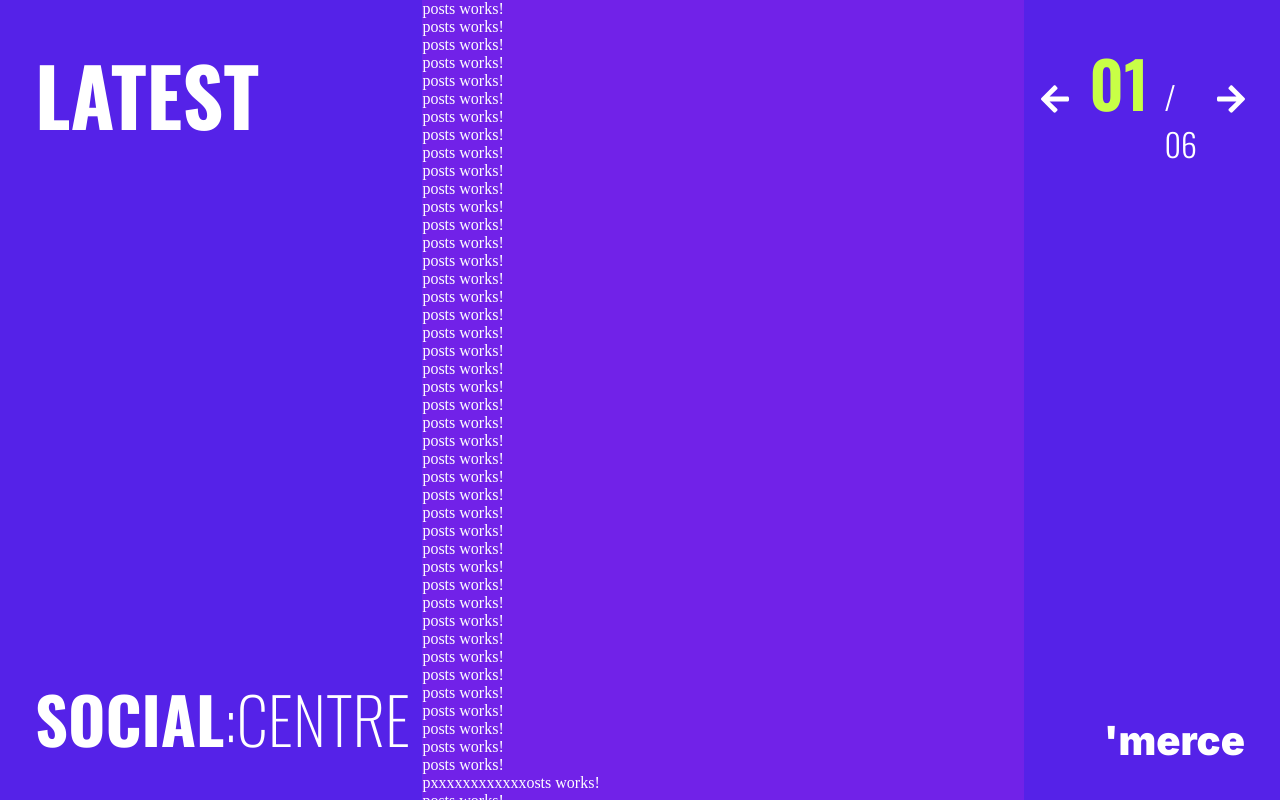
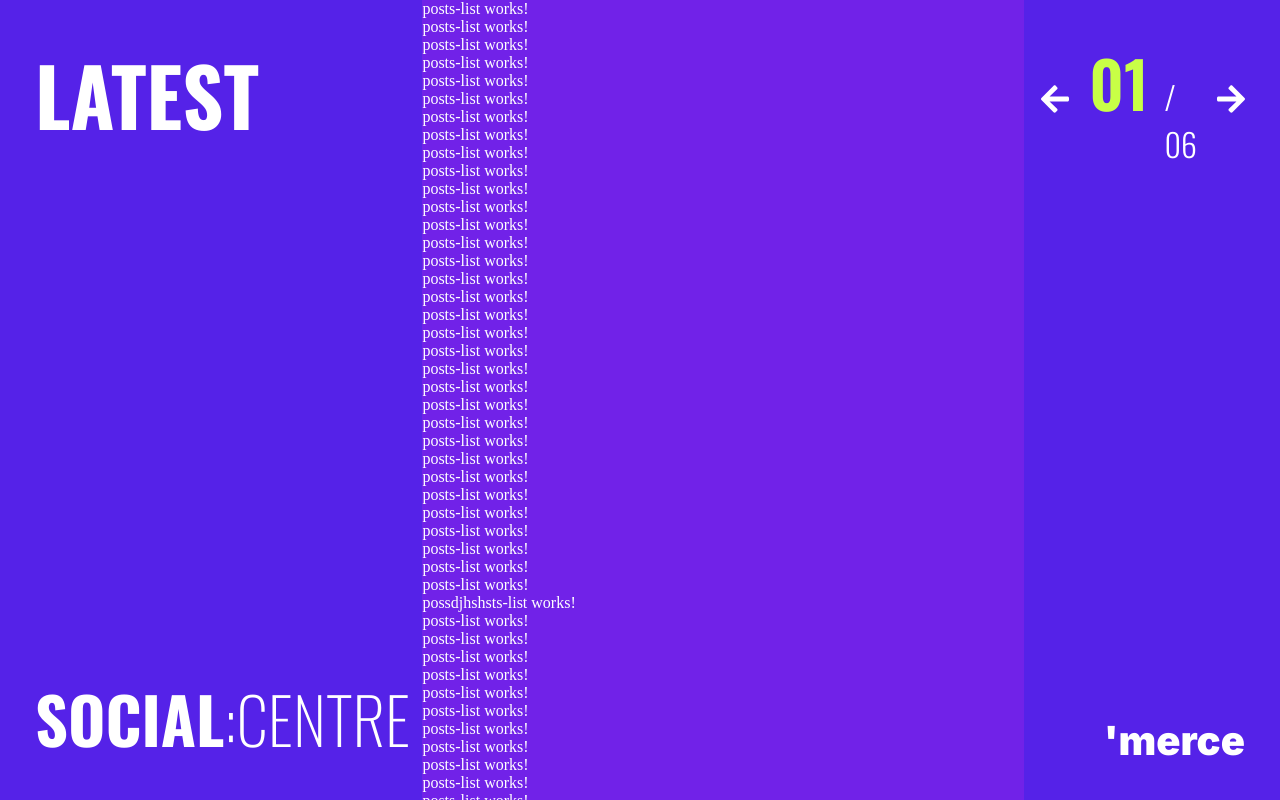
Before and after one commit to matikanek/blog-forum-sample, an Angular app in the folder blog-forum/: page /posts in a window 1280 px wide. Built offline with nearby package versions, Linux system fonts and the light colour scheme.

Commit message:
Adding skeleton of posts-list module which will show list of posts

```diff
--- a/blog-forum/src/app/+posts/containers/posts/posts.component.html
+++ b/blog-forum/src/app/+posts/containers/posts/posts.component.html
@@ -1,66 +1 @@
-<p>posts works!</p>
-<p>posts works!</p>
-<p>posts works!</p>
-<p>posts works!</p>
-<p>posts works!</p>
-<p>posts works!</p>
-<p>posts works!</p>
-<p>posts works!</p>
-<p>posts works!</p>
-<p>posts works!</p>
-<p>posts works!</p>
-<p>posts works!</p>
-<p>posts works!</p>
-<p>posts works!</p>
-<p>posts works!</p>
-<p>posts works!</p>
-<p>posts works!</p>
-<p>posts works!</p>
-<p>posts works!</p>
-<p>posts works!</p>
-<p>posts works!</p>
-<p>posts works!</p>
-<p>posts works!</p>
-<p>posts works!</p>
-<p>posts works!</p>
-<p>posts works!</p>
-<p>posts works!</p>
-<p>posts works!</p>
-<p>posts works!</p>
-<p>posts works!</p>
-<p>posts works!</p>
-<p>posts works!</p>
-<p>posts works!</p>
-<p>posts works!</p>
-<p>posts works!</p>
-<p>posts works!</p>
-<p>posts works!</p>
-<p>posts works!</p>
-<p>posts works!</p>
-<p>posts works!</p>
-<p>posts works!</p>
-<p>posts works!</p>
-<p>posts works!</p>
-<p>pxxxxxxxxxxxxosts works!</p>
-<p>posts works!</p>
-<p>posts works!</p>
-<p>posts works!</p>
-<p>posts works!</p>
-<p>posts works!</p>
-<p>posts works!</p>
-<p>posts works!</p>
-<p>posts works!</p>
-<p>posts works!</p>
-<p>posts works!</p>
-<p>posts works!</p>
-<p>posts works!</p>
-<p>possssssssssssts works!</p>
-<p>posts works!</p>
-<p>posts works!</p>
-<p>posts works!</p>
-<p>posts works!</p>
-<p>posts works!</p>
-<p>posts works!</p>
-<p>posts works!</p>
-<p>posts works!</p>
-<p>posts works!</p>
+<router-outlet></router-outlet>
--- /dev/null
+++ b/blog-forum/src/app/+posts/modules/posts-list/components/posts-list-list/posts-list-list.component.html
@@ -0,0 +1 @@
+<p>posts-list-list works!</p>
--- /dev/null
+++ b/blog-forum/src/app/+posts/modules/posts-list/components/posts-list-list/posts-list-list.component.ts
@@ -0,0 +1,15 @@
+import { Component, OnInit } from '@angular/core';
+
+@Component({
+  selector: 'app-posts-list-list',
+  templateUrl: './posts-list-list.component.html',
+  styleUrls: ['./posts-list-list.component.scss']
+})
+export class PostsListListComponent implements OnInit {
+
+  constructor() { }
+
+  ngOnInit(): void {
+  }
+
+}
--- /dev/null
+++ b/blog-forum/src/app/+posts/modules/posts-list/containers/posts-list/posts-list.component.html
@@ -0,0 +1,64 @@
+<p>posts-list works!</p>
+<p>posts-list works!</p>
+<p>posts-list works!</p>
+<p>posts-list works!</p>
+<p>posts-list works!</p>
+<p>posts-list works!</p>
+<p>posts-list works!</p>
+<p>posts-list works!</p>
+<p>posts-list works!</p>
+<p>posts-list works!</p>
+<p>posts-list works!</p>
+<p>posts-list works!</p>
+<p>posts-list works!</p>
+<p>posts-list works!</p>
+<p>posts-list works!</p>
+<p>posts-list works!</p>
+<p>posts-list works!</p>
+<p>posts-list works!</p>
+
+<p>posts-list works!</p>
+<p>posts-list works!</p>
+<p>posts-list works!</p>
+<p>posts-list works!</p>
+<p>posts-list works!</p>
+<p>posts-list works!</p>
+<p>posts-list works!</p>
+<p>posts-list works!</p>
+<p>posts-list works!</p>
+<p>posts-list works!</p>
+<p>posts-list works!</p>
+<p>posts-list works!</p>
+<p>posts-list works!</p>
+<p>posts-list works!</p>
+<p>posts-list works!</p>
+<p>possdjhshsts-list works!</p>
+<p>posts-list works!</p>
+<p>posts-list works!</p>
+<p>posts-list works!</p>
+<p>posts-list works!</p>
+<p>posts-list works!</p>
+<p>posts-list works!</p>
+<p>posts-list works!</p>
+<p>posts-list works!</p>
+<p>posts-list works!</p>
+<p>posts-list works!</p>
+<p>posts-list works!</p>
+<p>posts-list works!</p>
+<p>posts-list works!</p>
+<p>posts-list works!</p>
+<p>posts-list works!</p>
+<p>posts-list works!</p>
+<p>posts-list works!</p>
+<p>posts-list works!</p>
+<p>posoqieroeuouuts-list works!</p>
+<p>posts-list works!</p>
+<p>posts-list works!</p>
+<p>posts-list works!</p>
+<p>posts-list works!</p>
+<p>posts-list works!</p>
+<p>posts-list works!</p>
+<p>posts-list works!</p>
+<p>posts-list works!</p>
+<p>posts-list works!</p>
+<p>posts-list works!</p>
--- /dev/null
+++ b/blog-forum/src/app/+posts/modules/posts-list/containers/posts-list/posts-list.component.ts
@@ -0,0 +1,15 @@
+import { Component, OnInit } from '@angular/core';
+
+@Component({
+  selector: 'app-posts-list',
+  templateUrl: './posts-list.component.html',
+  styleUrls: ['./posts-list.component.scss']
+})
+export class PostsListComponent implements OnInit {
+
+  constructor() { }
+
+  ngOnInit(): void {
+  }
+
+}
--- a/blog-forum/src/app/+posts/posts.module.ts
+++ b/blog-forum/src/app/+posts/posts.module.ts
@@ -2,6 +2,7 @@ import { NgModule } from '@angular/core';
 import { CommonModule } from '@angular/common';
 import { PostsComponent } from './containers/posts/posts.component';
 import { PostsRoutingModule } from './posts-routing.module';
+import { PostsListModule } from './modules/posts-list/posts-list.module';
 
 
 
@@ -11,7 +12,8 @@ import { PostsRoutingModule } from './posts-routing.module';
   ],
   imports: [
     CommonModule,
-    PostsRoutingModule
+    PostsRoutingModule,
+    PostsListModule
   ]
 })
 export class PostsModule { }
```
Also changed, not shown: blog-forum/src/app/+posts/modules/posts-list/posts-list.module.ts (added, +17 -0 lines), blog-forum/src/app/+posts/posts-routing.module.ts (+8 -1 lines), blog-forum/src/app/+posts/modules/posts-list/components/posts-list-list/posts-list-list.component.scss (added), blog-forum/src/app/+posts/modules/posts-list/containers/posts-list/posts-list.component.scss (added), 2 other files (tests, documents, lock files or other folders).
